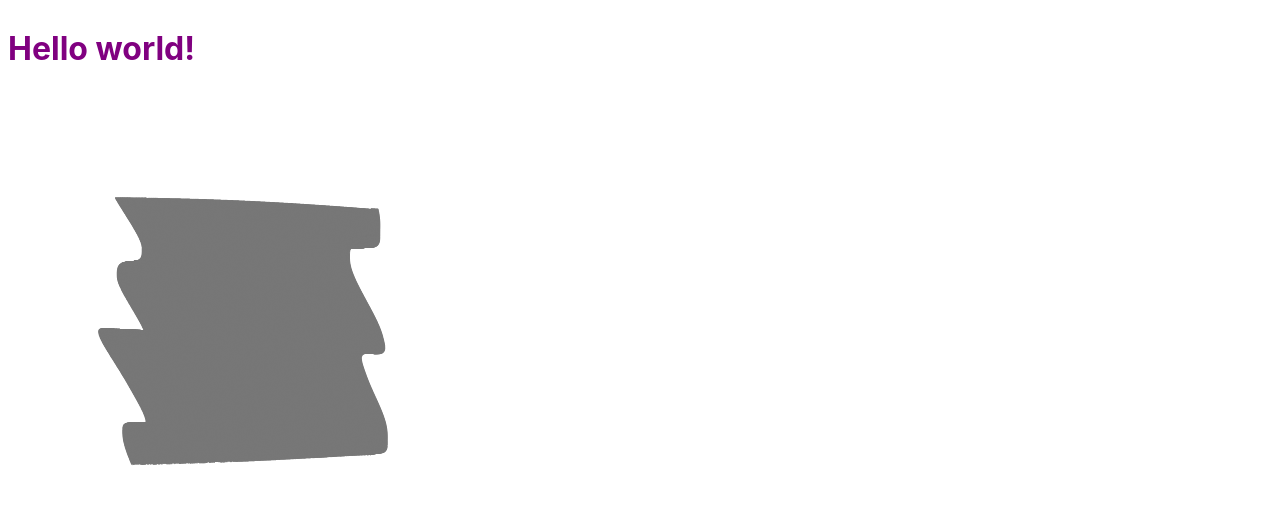
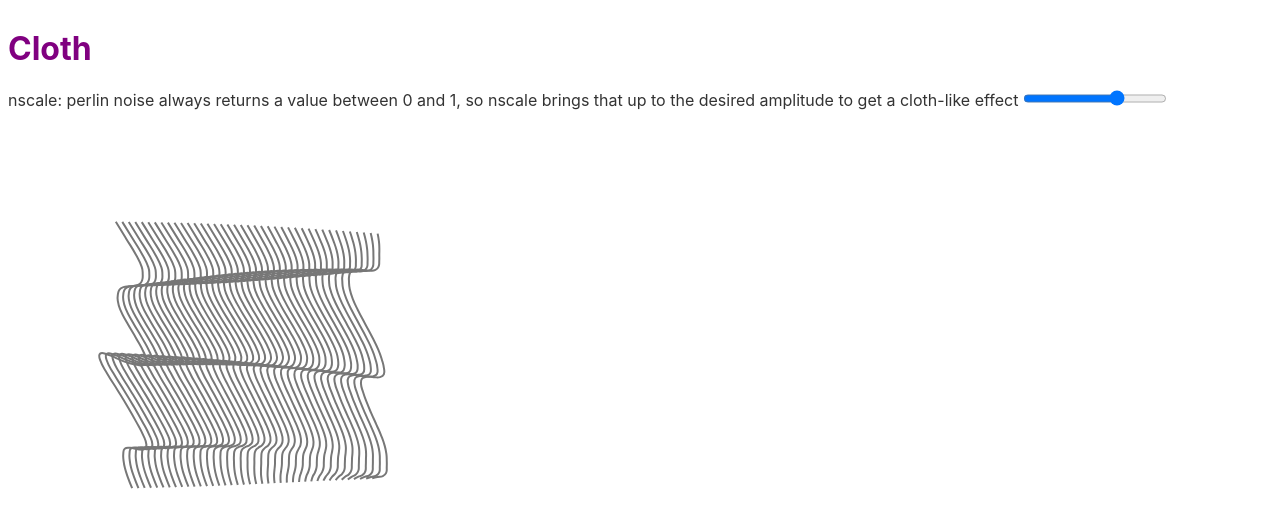
Before and after one commit to asweingarten/cloth, a Svelte app: page / in a window 1280 px wide. Shown: the top 528 px of the page. Built offline with nearby package versions, Linux system fonts and the light colour scheme.

Commit message:
Add nscale slider

```diff
--- a/src/App.svelte
+++ b/src/App.svelte
@@ -9,13 +9,24 @@
 
   export let name;
 
+  // Parameters
+  let nscale = 70;
+  let xnoff = 0.0015; // diff between lines
+  let ynoff = 0.020;  // diff between points
+
+  let dimensions = {width: 500, height: 500};
+  let layer;
+
+  function rebuild() {
+    const newPaths = build(dimensions);
+    layer.destroyChildren();
+    cloth(layer, newPaths);
+  }
+
   function build ({width, height}) {
     let paths = [];
-    let xnoff = 0.0015; // diff between lines
-    let ynoff = 0.020;  // diff between points
-    let nscale = 70;
-    let xdetail = 640; //default 640
-    let ydetail = 640; //default 640
+    let xdetail = 40; //default 640
+    let ydetail = 40; //default 640
     let xlo = 1 * width / 4;
     let xhi = 3 * width / 4;
     let ylo = 1 * height / 4;
@@ -49,39 +60,20 @@
   }
 
   function cloth (layer, paths) {
-  //drawing
     console.time("cloth");
-    /* let xnoff = 0.0015; // diff between lines */
-    /* let ynoff = 0.020;  // diff between points */
-    /* let nscale = 70; */
     for (let eout of paths) {
-      /* for (let ein of eout) { */
-      /*   ein.x = ein.ox; */
-      /*   ein.y = ein.oy; */
-      /*   ein.x += perlin2(0 + (ein.ox * xnoff), 0 + (ein.oy * ynoff)) * nscale; */
-      /*   ein.y += perlin2(0 + (ein.ox * xnoff), 0 + (ein.oy * ynoff)) * nscale; */
-      /* } */
-      //drawPath (eout, false, p5.line);
       const points = eout.flatMap(val => [val.x, val.y]);
       layer.add(new Konva.Line({
         points,
         stroke: '#777777',
-        tension: 1
+        tension: 0.5
       }));
-      /* for (let iter = 0; iter < eout.length - 1; iter++) { */
-      /*   let curr = eout[iter]; */
-      /*   let next = eout[(iter + 1) % eout.length]; */
-
-      /*   /1* p5.line (curr.x, curr.y, next.x, next.y); *1/ */
-      /*   layer.add(new Konva.Line([curr.x, curr.y, next.x, next.y])); */
-      /* } */
     }
     layer.draw();
     console.timeEnd("cloth");
   }
 
   let canvas;
-  let layer;
   onMount(() => {
     const stage = new Konva.Stage({
       container: 'my-stage',
@@ -93,7 +85,7 @@
 
     // add the layer to the stage
     stage.add(layer);
-    let paths = build( {width: 500, height: 500});
+    let paths = build(dimensions);
     cloth(layer, paths);
 
     // draw the image
@@ -126,9 +118,11 @@
 </style>
 
 <div>
-  <h1>Hello {name}!</h1>
+  <h1>Cloth</h1>
+
+  <label for="">
+    nscale: perlin noise always returns a value between 0 and 1, so nscale brings that up to the desired amplitude to get a cloth-like effect
+    <input type="range" min="0" max="100" step="0.5" bind:value={nscale} on:mouseup={rebuild}>
+  </label>
   <div id="my-stage"></div>
-<!--  <canvas id="my-stage"
-          bind:this={canvas}
-  ></canvas> -->
 </div>
```
